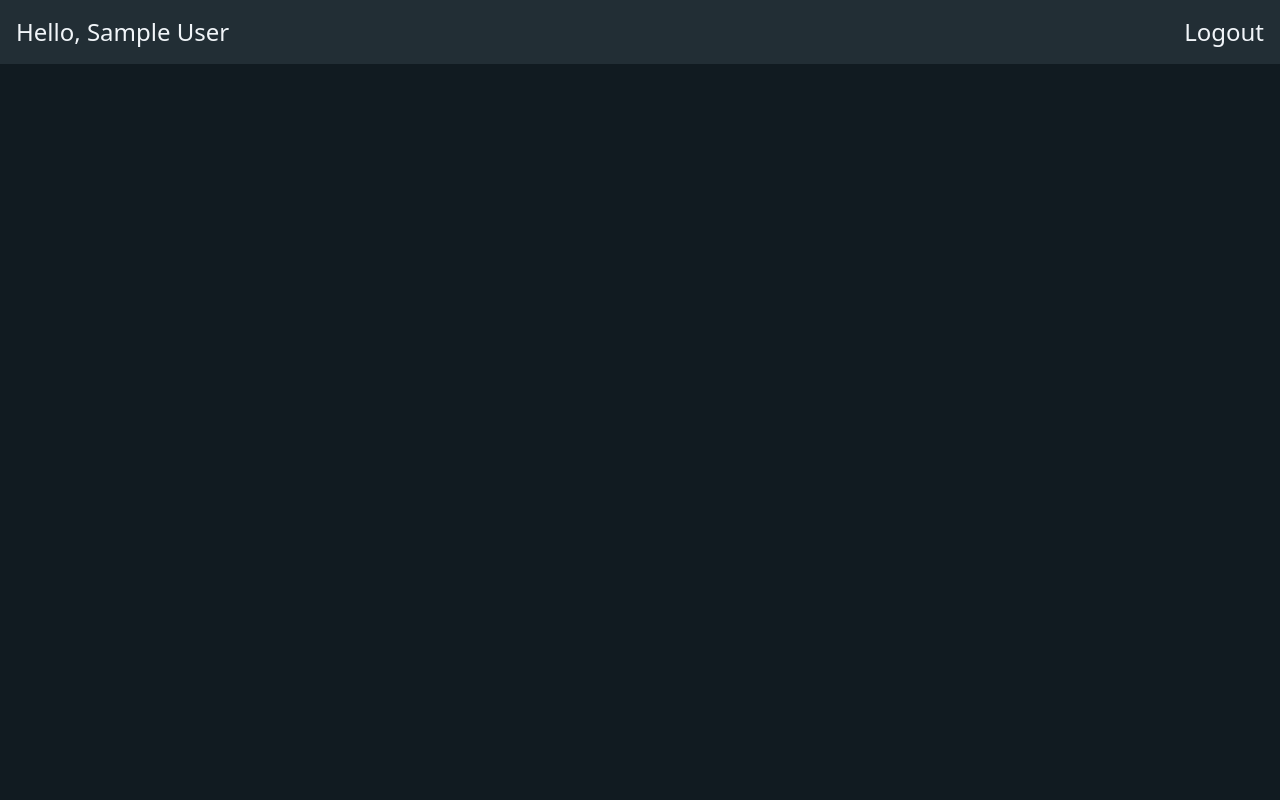
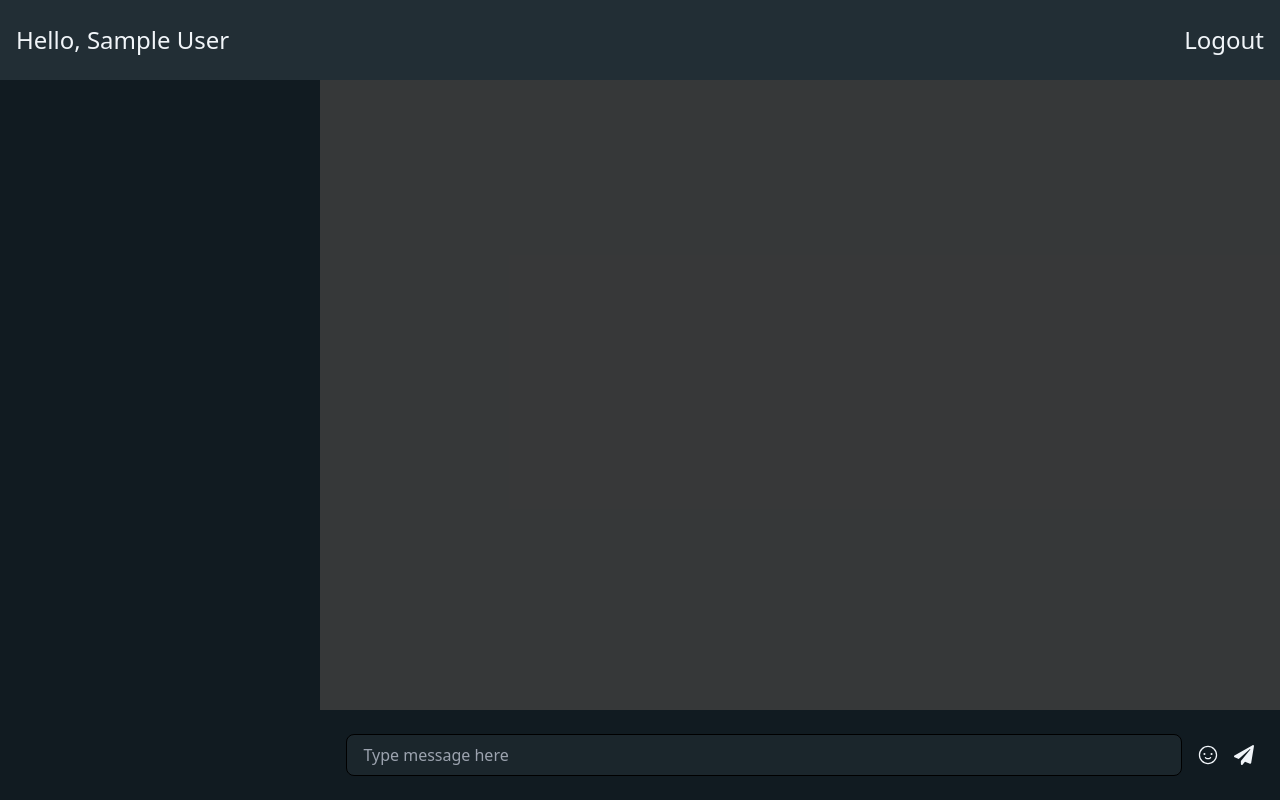
Before and after one commit to sam13007/chatApp, a React (Create React App) app in the folder client/: page /chat in a window 1280 px wide. Built offline with nearby package versions, Linux system fonts and the light colour scheme; sample sign-in values are in the browser's storage.

Commit message:
fix: chatbody and header changes

```diff
--- a/client/package.json
+++ b/client/package.json
@@ -3,13 +3,16 @@
   "version": "0.1.0",
   "private": true,
   "dependencies": {
+    "@react-icons/all-files": "^4.1.0",
     "@testing-library/jest-dom": "^5.17.0",
     "@testing-library/react": "^13.4.0",
     "@testing-library/user-event": "^13.5.0",
     "axios": "^1.6.8",
+    "font-awesome": "^4.7.0",
     "react": "^18.2.0",
     "react-dom": "^18.2.0",
     "react-hot-toast": "^2.4.1",
+    "react-icons": "^5.1.0",
     "react-router-dom": "^6.22.3",
     "react-scripts": "5.0.1",
     "web-vitals": "^2.1.4"
--- /dev/null
+++ b/client/src/components/ChatBody.jsx
@@ -0,0 +1,35 @@
+import React, { useState } from "react";
+import { FaPaperPlane } from "react-icons/fa";
+import { GoSmiley } from "react-icons/go";
+
+function ChatBody() {
+  const [message, setMessage] = useState("");
+
+  const sendMessage = (e) => {
+    e.preventDefault();
+    console.log("message", message);
+    setMessage("");
+  };
+
+  return (
+    <div className=" bg-[#3d3d3ddb] h-full grow flex flex-col justify-between">
+      <div></div>
+      <form
+        className="flex justify-center gap-4 p-4 items-center bg-[#111B21]"
+        onSubmit={sendMessage}
+      >
+        <input
+          value={message}
+          onChange={(e) => setMessage(e.target.value)}
+          type="text"
+          placeholder="Type message here"
+          className="outline-none border border-black py-2 px-4 rounded-lg bg-[#222e3597] w-[90%] my-2"
+        />
+        <GoSmiley size={20} />
+        <FaPaperPlane size={20} type="submit" />
+      </form>
+    </div>
+  );
+}
+
+export default ChatBody;
--- a/client/src/components/ChatHeader.jsx
+++ b/client/src/components/ChatHeader.jsx
@@ -10,7 +10,7 @@ function ChatHeader() {
 
   const navigate = useNavigate();
   return (
-    <div className="w-full bg-[#222E35]  h-16">
+    <div className="w-full bg-[#222E35] h-[10%]">
       <div className="flex justify-between items-center h-full px-4 text-2xl">
         <h2> Hello, {name}</h2>
         <div
--- a/client/src/components/InputBox.jsx
+++ b/client/src/components/InputBox.jsx
@@ -3,7 +3,7 @@ import React from "react";
 function InputBox(props) {
   return (
     <input
-      className="border border-black py-2 px-4 rounded-lg bg-[#222e3597]"
+      className={`border border-black py-2 px-4 rounded-lg bg-[#222e3597] `}
       {...props}
     />
   );
--- /dev/null
+++ b/client/src/components/index.js
@@ -0,0 +1,3 @@
+export { default as InputBox } from "./InputBox";
+export { default as ChatBody } from "./ChatBody";
+export { default as ChatHeader } from "./ChatHeader";
--- a/client/src/index.js
+++ b/client/src/index.js
@@ -4,6 +4,7 @@ import "./index.css";
 import App from "./App";
 import { BrowserRouter } from "react-router-dom";
 import { AuthContextProvider } from "./context/AuthContext";
+import "../node_modules/font-awesome/css/font-awesome.min.css";
 
 const root = ReactDOM.createRoot(document.getElementById("root"));
 root.render(
--- a/client/src/pages/Chat.jsx
+++ b/client/src/pages/Chat.jsx
@@ -1,10 +1,14 @@
 import React from "react";
-import ChatHeader from "../components/ChatHeader";
+import { ChatHeader, ChatBody } from "../components";
 
 function Chat() {
   return (
-    <div className="  bg-[#111B21] text-slate-100 h-full">
+    <div className="  bg-[#111B21] text-slate-100 h-full ">
       <ChatHeader />
+      <div className="h-[90%] flex ">
+        <div className="w-1/4"></div>
+        <ChatBody />
+      </div>
     </div>
   );
 }
```
Also changed, not shown: client/src/components/sendicon.png (added), 1 other file (tests, documents, lock files or other folders).
